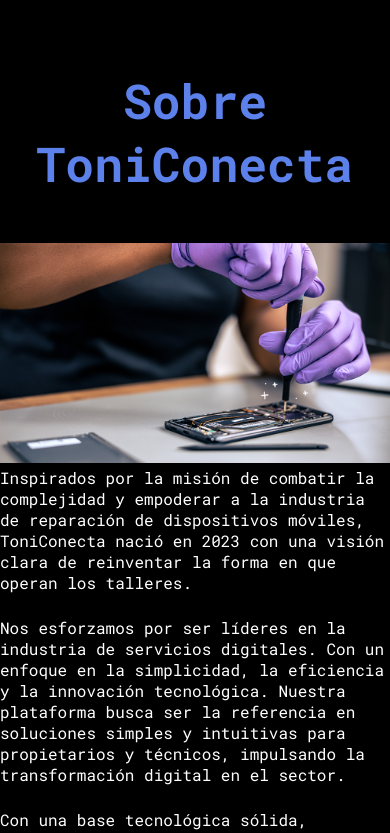
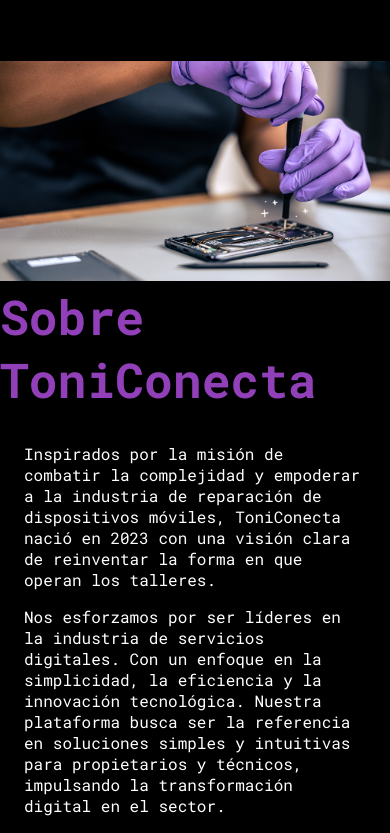
Before and after one commit to Braulio95/toniconectalandingpage, a React (Create React App) app: page / in a window 390 px wide. Shown: the part 709-1542 px from the top of the page. Built offline with nearby package versions, Linux system fonts and the light colour scheme.

Commit message:
more changes

```diff
--- a/src/modules/AboutUs/AboutUs.css
+++ b/src/modules/AboutUs/AboutUs.css
@@ -6,6 +6,7 @@
 }
 .description-text {
   color: white;
+  padding-inline: 1.5rem;
 }
 
 .content-container img {
@@ -21,5 +22,5 @@
 }
 
 p {
-  margin-bottom: 1.5rem;
+  margin-bottom: 1rem;
 }
--- a/src/modules/AboutUs/AboutUs.tsx
+++ b/src/modules/AboutUs/AboutUs.tsx
@@ -2,6 +2,7 @@ import React from "react";
 import "./AboutUs.css";
 import aboutUs from "../../assets/aboutUs/aboutus.png";
 import { SubtitleComp } from "../../components/SubtitleComp/SubtitleComp";
+import { colorPalette } from "../../styles/partials/colors";
 
 interface AboutUsProps {
   isMobile: Boolean;
@@ -22,27 +23,28 @@ export const AboutUs = ({ isMobile }: AboutUsProps) => {
 
   if (isMobile) {
     return (
-      <div id="aboutus" className="aboutus">
-        <SubtitleComp
-          style={{
-            textAlign: isMobile ? "center" : "left",
-            marginBottom: "3rem",
-          }}
-        >
-          Sobre ToniConecta
-        </SubtitleComp>
+      <div id="sobrenosotros" className="aboutus">
         <div className="content-container-mobile">
           <img src={aboutUs} alt="about us image" />
+          <SubtitleComp
+            style={{
+              textAlign: "left",
+              marginBottom: "2rem",
+              color: colorPalette.accentPurple,
+            }}
+          >
+            Sobre ToniConecta
+          </SubtitleComp>
           <div className="description-text">{paragraphs}</div>
         </div>
       </div>
     );
   }
   return (
-    <div id="aboutus" className="aboutus">
+    <div id="sobrenosotros" className="aboutus">
       <SubtitleComp
         style={{
-          textAlign: isMobile ? "center" : "left",
+          textAlign: "center",
           marginBottom: "3rem",
         }}
       >
--- a/src/router/MainRoutes.tsx
+++ b/src/router/MainRoutes.tsx
@@ -13,8 +13,13 @@ interface MainRoutesProps {
 }
 
 export const MainRoutes = ({ isMobile }: MainRoutesProps) => {
-  const { TESTIMONIES, CONTACT } = MAIN_ROUTES;
+  const { TESTIMONIES, CONTACT, ABOUTUS } = MAIN_ROUTES;
   const navTabs = [
+    {
+      id: 2,
+      label: "Sobre nosotros",
+      routePath: ABOUTUS,
+    },
     {
       id: 3,
       label: "Testimonios",
```
